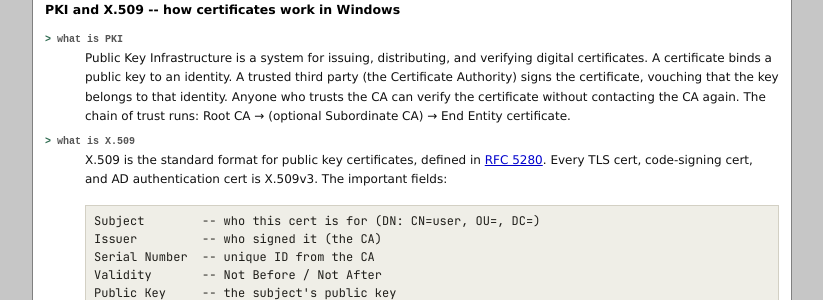
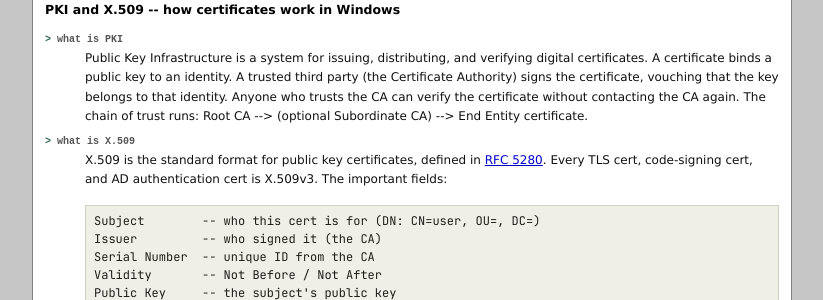
Before and after one commit to t3lesph0re/t3lesph0re.github.io, a Jekyll site: the page built from adcs.html, in a window 1280 px wide. Shown: the part 223-523 px from the top of the page, without its empty margins (228-1051 px from the left). Built offline with Jekyll 4.4.1, drawn with Linux system fonts in a browser that asks for light colours.

```diff
--- a/adcs.html
+++ b/adcs.html
@@ -8,7 +8,7 @@ title: "AD CS abuse"
 <div style="padding:0 0 12px;font-size:12px;line-height:1.6">
 <dl>
 <dt style="font-family:'Courier New',monospace;font-size:10px;font-weight:bold;color:#555;margin:8px 0 1px"><span style="color:#2d6a4f">> </span>what is PKI</dt>
-<dd>Public Key Infrastructure is a system for issuing, distributing, and verifying digital certificates. A certificate binds a public key to an identity. A trusted third party (the Certificate Authority) signs the certificate, vouching that the key belongs to that identity. Anyone who trusts the CA can verify the certificate without contacting the CA again. The chain of trust runs: Root CA → (optional Subordinate CA) → End Entity certificate.</dd>
+<dd>Public Key Infrastructure is a system for issuing, distributing, and verifying digital certificates. A certificate binds a public key to an identity. A trusted third party (the Certificate Authority) signs the certificate, vouching that the key belongs to that identity. Anyone who trusts the CA can verify the certificate without contacting the CA again. The chain of trust runs: Root CA --> (optional Subordinate CA) --> End Entity certificate.</dd>
 
 <dt style="font-family:'Courier New',monospace;font-size:10px;font-weight:bold;color:#555;margin:8px 0 1px"><span style="color:#2d6a4f">> </span>what is X.509</dt>
 <dd>X.509 is the standard format for public key certificates, defined in <a href="https://www.rfc-editor.org/rfc/rfc5280" target="_blank" rel="noopener">RFC 5280</a>. Every TLS cert, code-signing cert, and AD authentication cert is X.509v3. The important fields:
```
